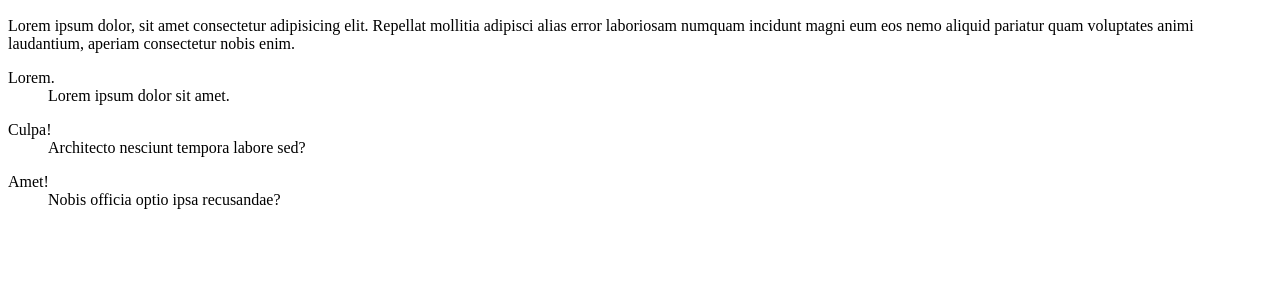
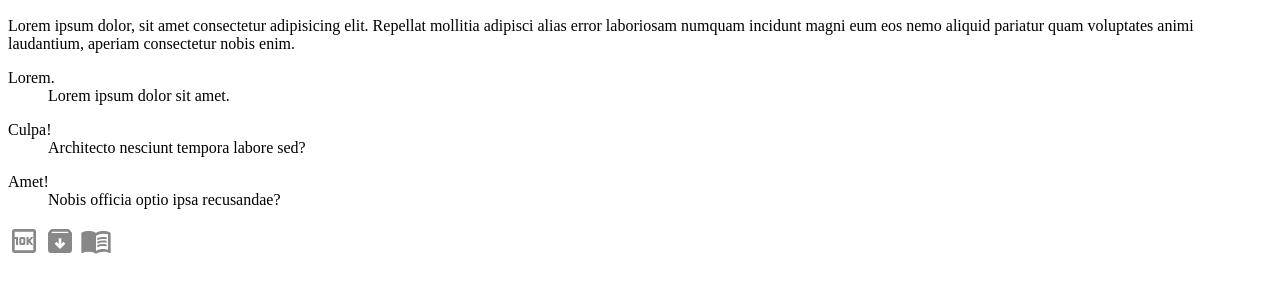
Before and after one commit to MMI-SAE-105/2022-r113-tp2-menu-alpinejs-Samantha-Saffache, a website: page index.html in a window 1280 px wide. Shown: the part 139-432 px from the top of the page. Drawn offline with nearby package versions, Linux system fonts and the light colour scheme.

Commit message:
repository tp2

```diff
--- a/index.html
+++ b/index.html
@@ -46,6 +46,8 @@
           <li><a href="#">item 1</a></li>
           <li><a href="#">item 2</a></li>
           <li><a href="#">item 3</a></li>
+          <li> <a href="chat1.html">chat 1</a></li>
+          <li> <a href="chat2.html">chat 2</a></li>
         </ul>
       </nav>
 
@@ -72,3 +74,8 @@
     </dl>
   </body>
 </html>
+
+
+<svg width="32" height="32" viewBox="0 0 24 24"><path fill="#888888" d="M6 15h1.5V9H5v1.5h1Zm3.5 0H12q.425 0 .713-.288Q13 14.425 13 14v-4q0-.425-.287-.713Q12.425 9 12 9H9.5q-.425 0-.712.287Q8.5 9.575 8.5 10v4q0 .425.288.712q.287.288.712.288Zm.5-1.5v-3h1.5v3Zm3.925 1.5h1.5v-2.25l1.75 2.25H19l-2.325-3L19 9h-1.825l-1.75 2.25V9h-1.5ZM5 21q-.825 0-1.413-.587Q3 19.825 3 19V5q0-.825.587-1.413Q4.175 3 5 3h14q.825 0 1.413.587Q21 4.175 21 5v14q0 .825-.587 1.413Q19.825 21 19 21Zm0-2h14V5H5v14ZM5 5v14V5Z"/></svg>
+<svg width="32" height="32" viewBox="0 0 24 24"><path fill="#888888" d="M5 21q-.825 0-1.413-.587Q3 19.825 3 19V6.5q0-.375.125-.675q.125-.3.325-.575l1.4-1.7q.2-.275.5-.413Q5.65 3 6 3h12q.35 0 .65.137q.3.138.5.413l1.4 1.7q.2.275.325.575q.125.3.125.675V19q0 .825-.587 1.413Q19.825 21 19 21Zm.4-15h13.2l-.85-1H6.25ZM12 18l4-4l-1.4-1.4l-1.6 1.6V10h-2v4.2l-1.6-1.6L8 14Z"/></svg>
+<svg width="32" height="32" viewBox="0 0 24 24"><path fill="#888888" d="M17.5 14.33c.79 0 1.63.08 2.5.24v1.5c-.62-.16-1.46-.24-2.5-.24c-1.9 0-3.39.33-4.5.99v-1.69c1.17-.53 2.67-.8 4.5-.8M13 12.46c1.29-.53 2.79-.79 4.5-.79c.79 0 1.63.07 2.5.23v1.5c-.62-.16-1.46-.24-2.5-.24c-1.9 0-3.39.34-4.5.99m4.5-3.65c-1.9 0-3.39.32-4.5 1V9.84c1.23-.56 2.73-.84 4.5-.84c.79 0 1.63.08 2.5.23v1.55c-.74-.19-1.59-.28-2.5-.28m3.5 8V7c-1.04-.33-2.21-.5-3.5-.5c-2.05 0-3.88.5-5.5 1.5v11.5c1.62-1 3.45-1.5 5.5-1.5c1.19 0 2.36.16 3.5.5m-3.5-14c2.35 0 4.19.5 5.5 1.5v14.56c0 .12-.05.24-.16.35c-.11.09-.23.17-.34.17c-.11 0-.19-.02-.25-.05c-1.28-.69-2.87-1.03-4.75-1.03c-2.05 0-3.88.5-5.5 1.5c-1.34-1-3.17-1.5-5.5-1.5c-1.66 0-3.25.36-4.75 1.07c-.03.01-.07.01-.12.03c-.04.01-.08.02-.13.02c-.11 0-.23-.04-.34-.12a.475.475 0 0 1-.16-.35V6c1.34-1 3.18-1.5 5.5-1.5c2.33 0 4.16.5 5.5 1.5c1.34-1 3.17-1.5 5.5-1.5Z"/></svg>
```
Also changed, not shown: cats/chat1.html (added), cats/chat2.html (added), dogs/chien1.html (added), dogs/chien2.html (added), public/images/cats/chat-1.jpg (added), public/images/cats/chat-2.jpg (added), public/images/dogs/chien-1.jpg (added), public/images/dogs/chien-2.jpg (added).
